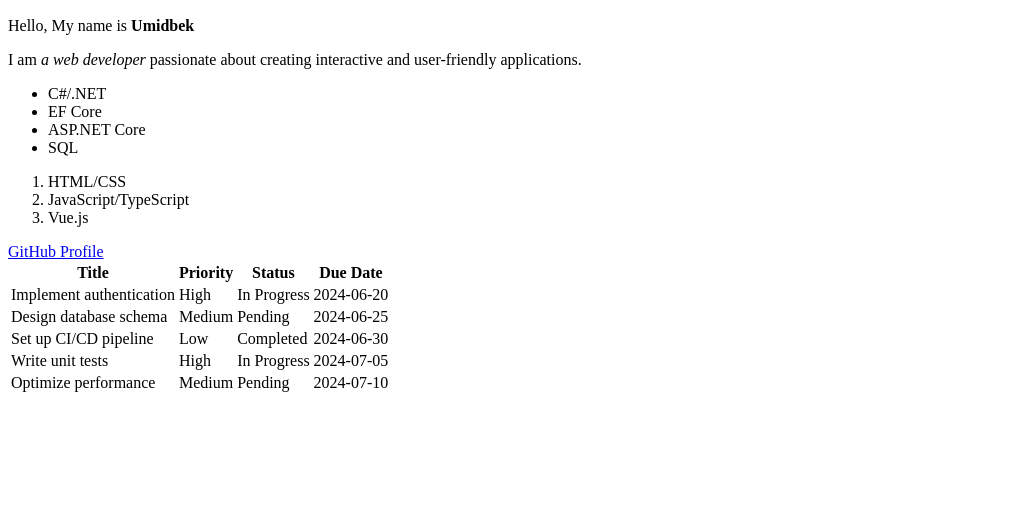
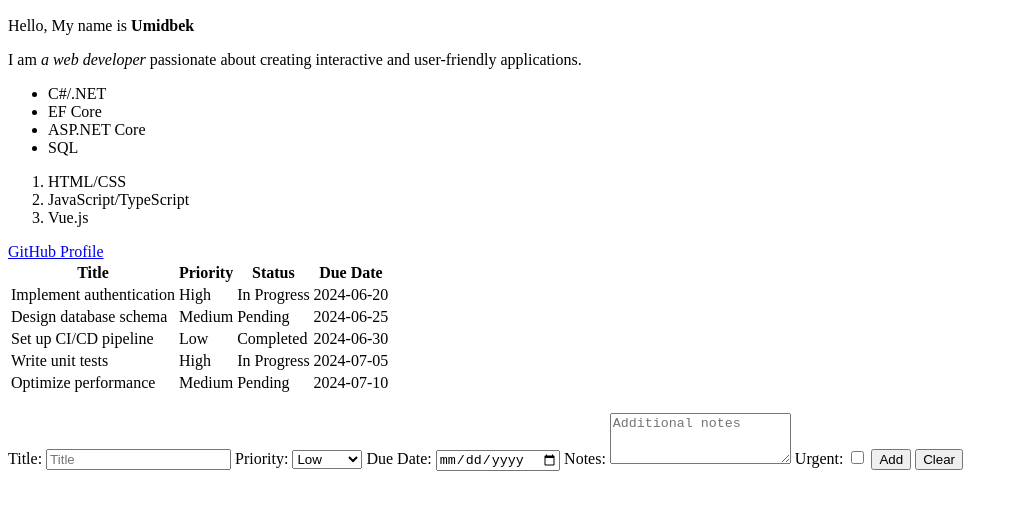
Before and after one commit to makhammadsoliyev/vue-yoli, a plain HTML site: page 01-taskboard-html/tasks/index.html in a window 1280 px wide. Shown: the part 110-620 px from the top of the page, without its empty margins (0-1018 px from the left). Drawn offline with Linux system fonts and the light colour scheme.

Commit message:
d01-t4: An 'Add task' form

```diff
--- a/01-taskboard-html/tasks/index.html
+++ b/01-taskboard-html/tasks/index.html
@@ -74,5 +74,31 @@
         </tr>
       </tbody>
     </table>
+
+    <br />
+    <form>
+      <label for="title">Title:</label>
+      <input type="text" id="title" name="title" placeholder="Title" required />
+
+      <label for="priority">Priority:</label>
+      <select id="priority" name="priority">
+        <option value="Low">Low</option>
+        <option value="Medium">Medium</option>
+        <option value="High">High</option>
+      </select>
+      <label for="due">Due Date:</label>
+      <input type="date" id="due" name="due" />
+      <label for="notes">Notes:</label>
+      <textarea
+        id="notes"
+        name="notes"
+        placeholder="Additional notes"
+        rows="3"
+      ></textarea>
+      <label for="urgent">Urgent:</label>
+      <input type="checkbox" id="urgent" name="urgent" />
+      <button type="submit">Add</button>
+      <button type="button">Clear</button>
+    </form>
   </body>
 </html>
```
